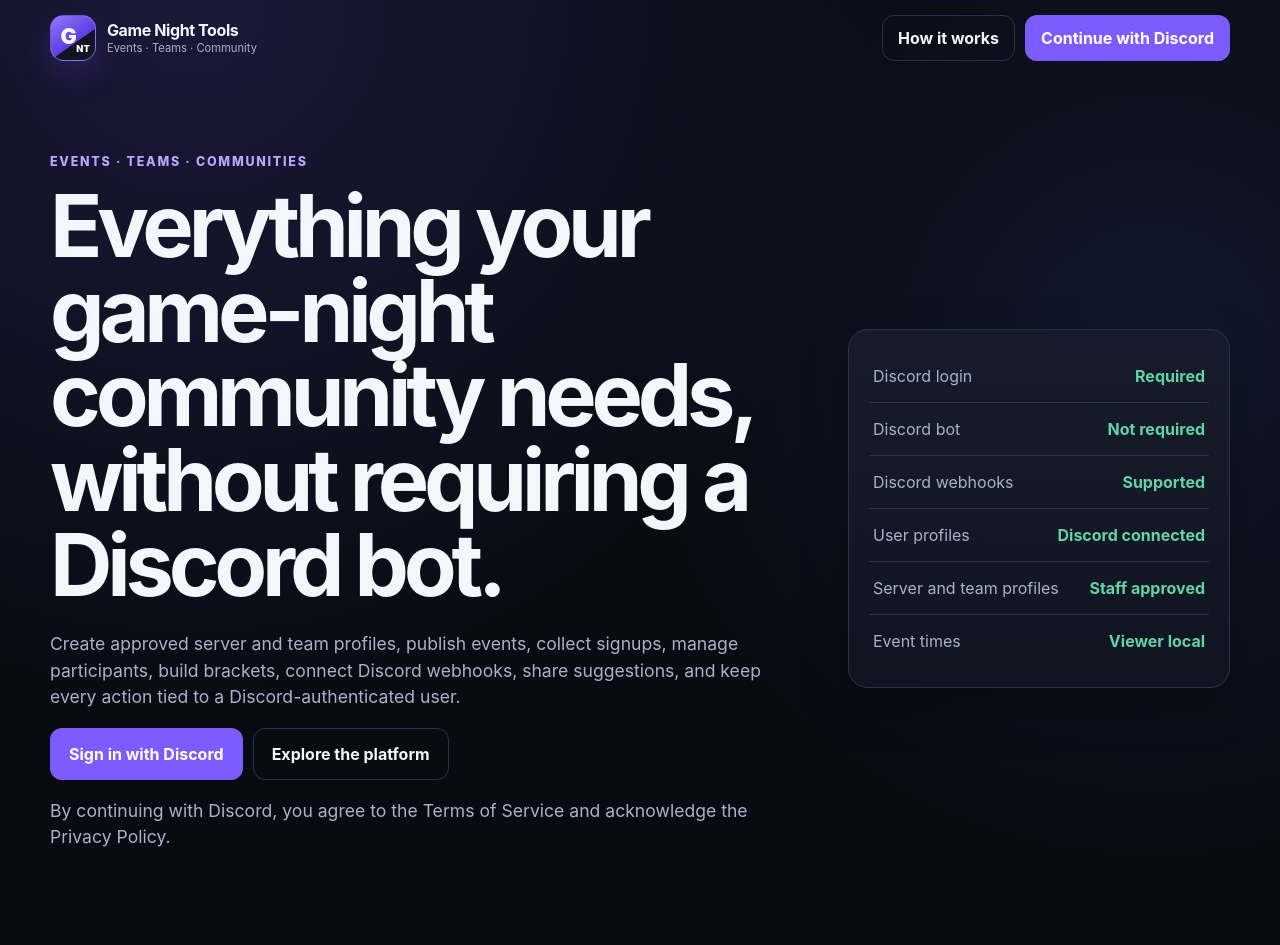
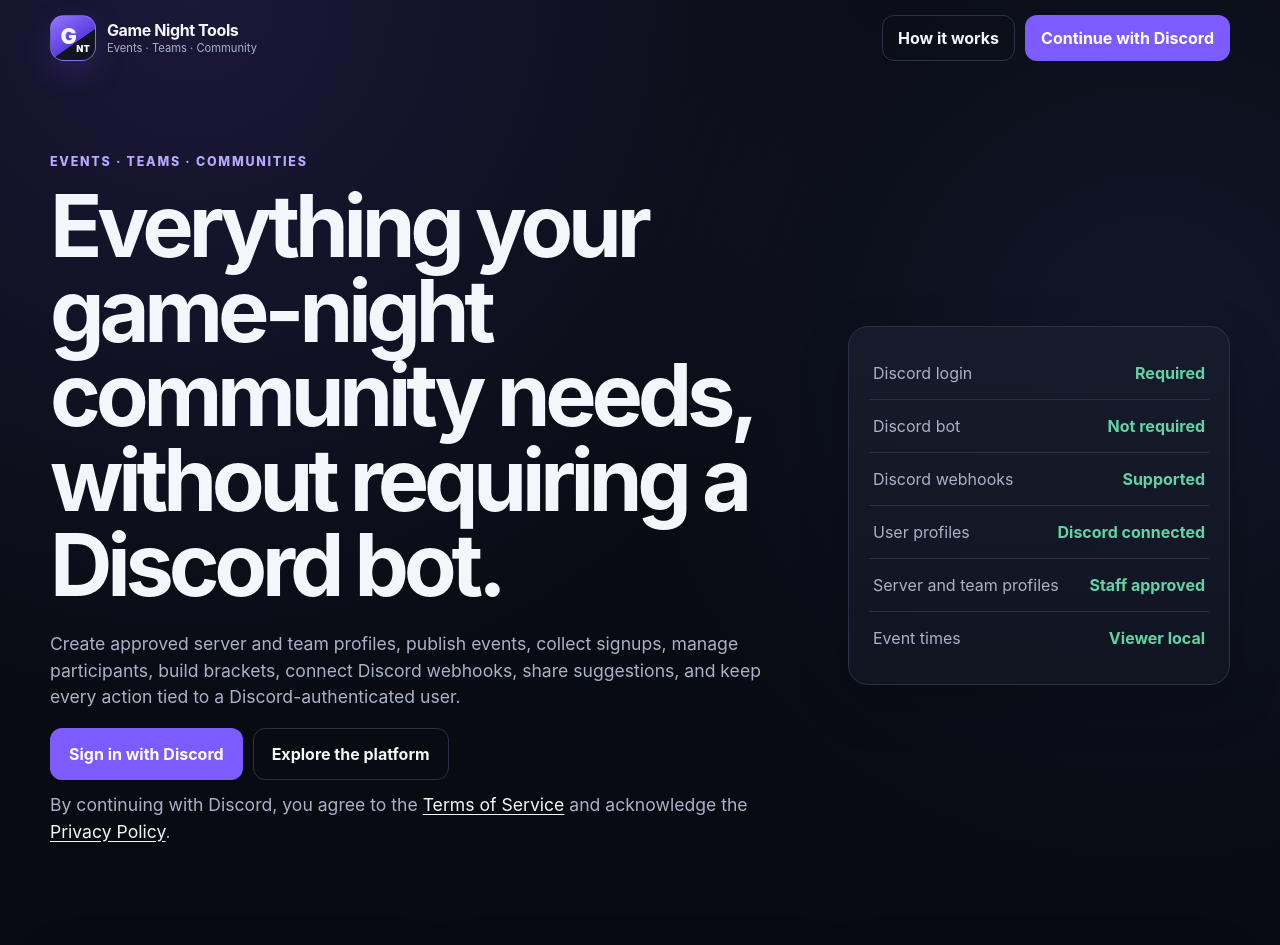
Before and after one commit to sayrejeri/gamenight-tools, a Next.js app: page / in a window 1280 px wide. Shown: the top 945 px of the page. Built offline with nearby package versions, Linux system fonts and the light colour scheme; no server answers.

Commit message:
Polish v0.3.7 public pages

```diff
--- a/src/app/v037.css
+++ b/src/app/v037.css
@@ -61,6 +61,19 @@
 
 .connection-refresh-card p {
   margin-bottom: 0;
+}
+
+.legal-consent-note {
+  margin-top: 12px;
+  color: var(--muted);
+  font-size: .82rem;
+  line-height: 1.5;
+}
+
+.legal-consent-note a {
+  color: var(--text);
+  text-decoration: underline;
+  text-underline-offset: 3px;
 }
 
 .public-footer {
```
